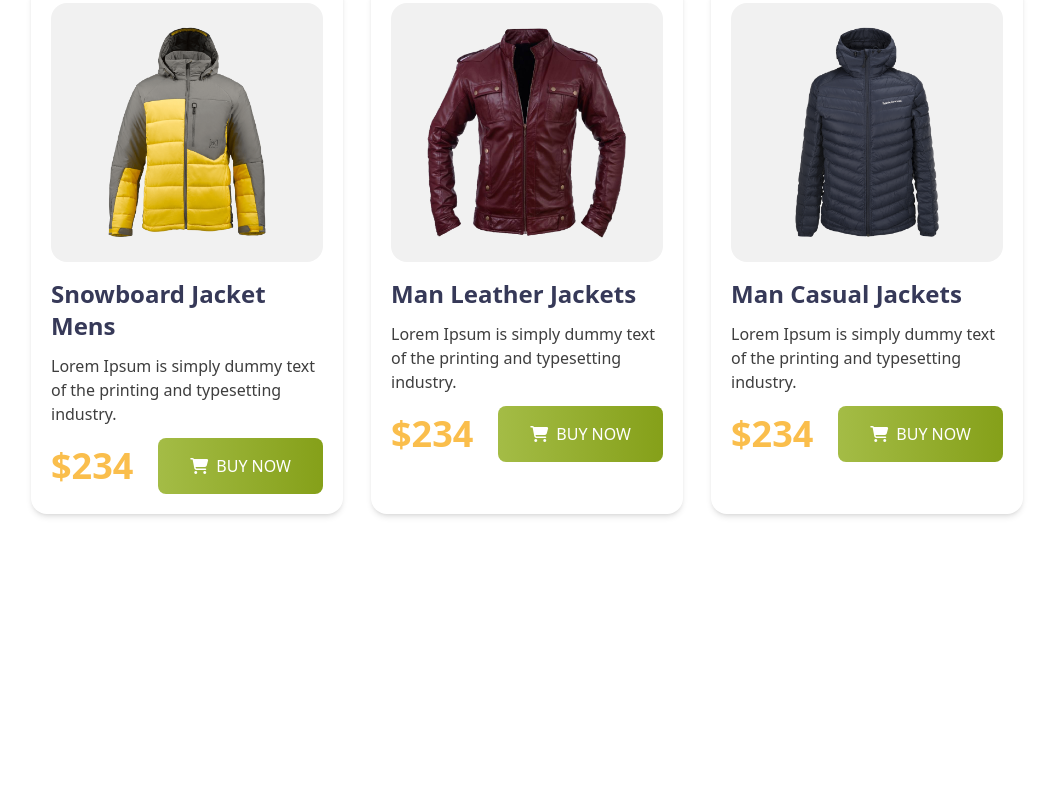
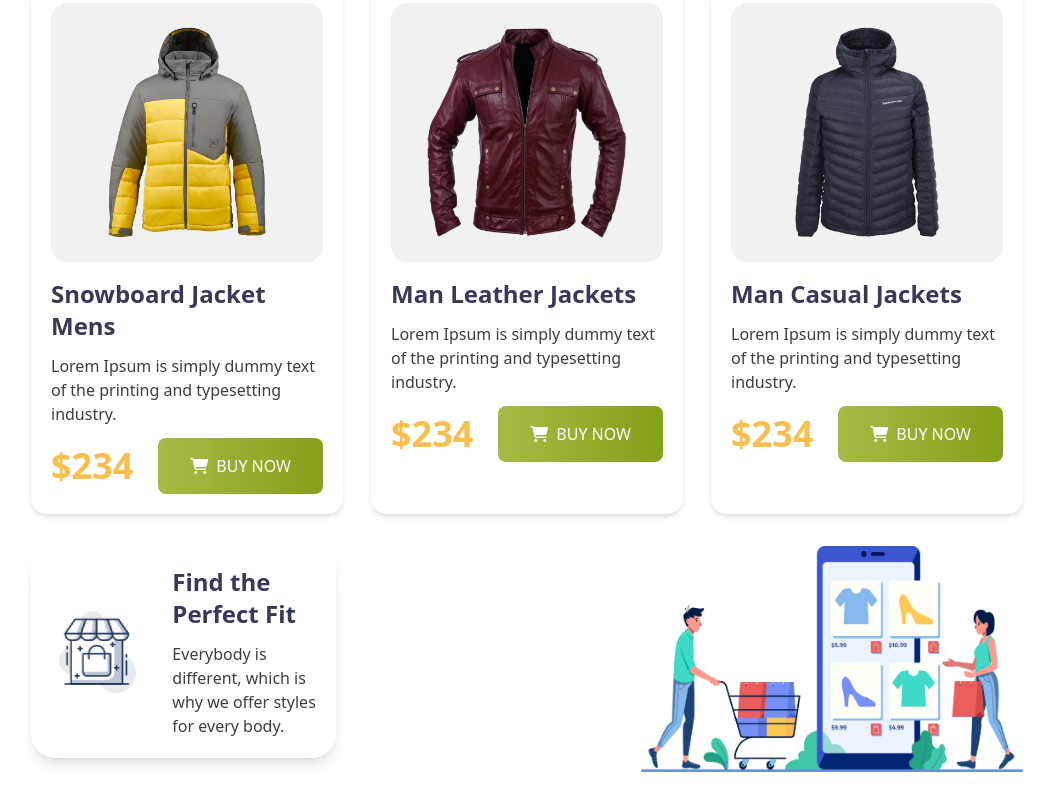
Before and after one commit to dev-tanvirtonmoy/penguin-fashion-landing-page-using-tailwindcss, a plain HTML site: page index.html in a window 1280 px wide. Shown: the part 1342-2146 px from the top of the page, without its empty margins (113-1167 px from the left). Before the commit the page ends 1888 px from the top, so only its background shows below. Drawn offline with nearby package versions, Linux system fonts and the light colour scheme.

Commit message:
FAQ part done

```diff
--- a/index.html
+++ b/index.html
@@ -241,6 +241,27 @@
           </div>
         </div>
       </section>
+
+      <!-- FAQ section -->
+      <section class="flex max-w-screen-lg mx-auto px-4 my-8">
+        <div>
+          <div class="flex pl-7 py-5 gap-9 shadow-lg rounded-3xl items-center w-6/12 grpw">
+            <div>
+              <img src="./images/1.png" alt="" />
+            </div>
+            <div>
+              <h3 class="text-[#363958] text-2xl font-bold mb-3">Find the Perfect Fit</h3>
+              <p class="text-[#3E3E3E]">
+                Everybody is different, which is why we offer styles for every
+                body.
+              </p>
+            </div>
+          </div>
+        </div>
+        <div class="w-6/12">
+          <img src="./images/shopping.png" alt="" />
+        </div>
+      </section>
     </main>
     <footer></footer>
   </body>
```
Also changed, not shown: images/1.png (added), images/2.png (added), images/3.png (added).
